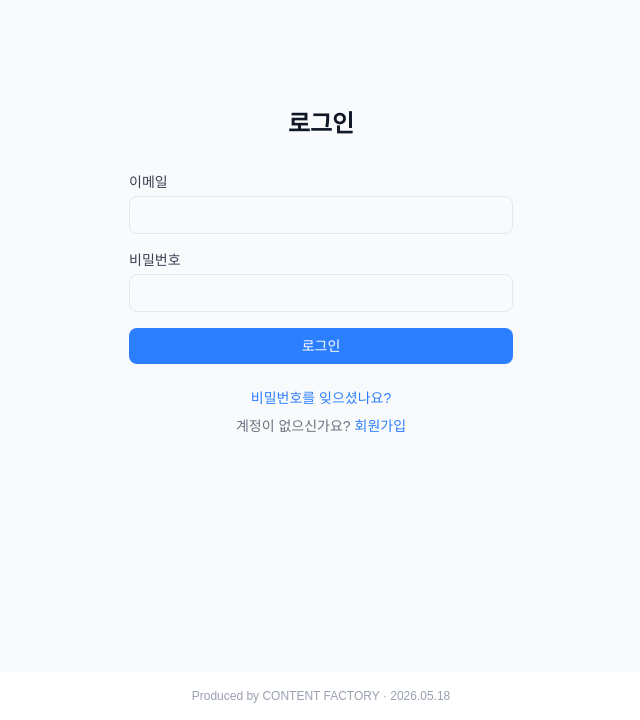
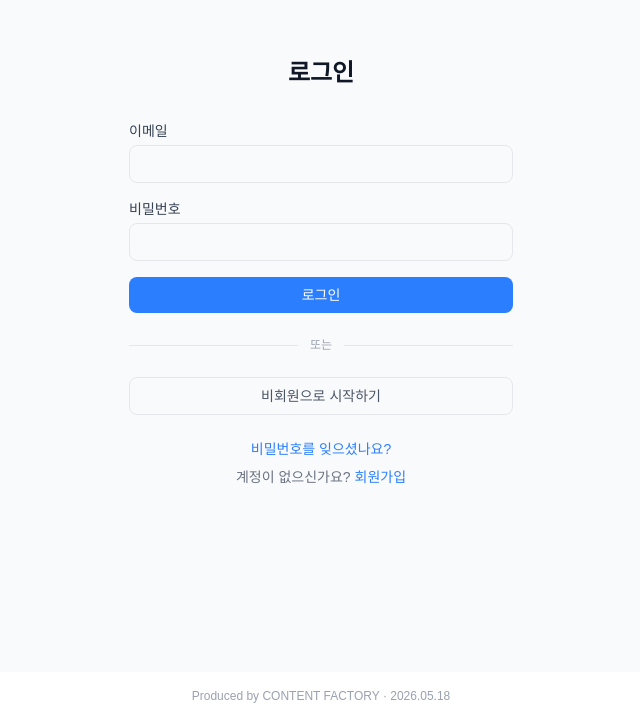
Before and after one commit to hp22000150-ai/my-todo-app, a Next.js app: page /login in a window 1280 px wide. Shown: the part 128-848 px from the top of the page, without its empty margins (319-959 px from the left). Built offline with nearby package versions, Linux system fonts and the light colour scheme.

Commit message:
feat: 비회원 로그인 기능 추가

```diff
--- a/app/auth/actions.ts
+++ b/app/auth/actions.ts
@@ -89,6 +89,13 @@ export async function updatePassword(
   redirect("/");
 }
 
+export async function guestLogin(): Promise<AuthState> {
+  const supabase = await createClient();
+  const { error } = await supabase.auth.signInAnonymously();
+  if (error) return { error: "비회원 로그인 중 오류가 발생했습니다." };
+  redirect("/");
+}
+
 export async function logout() {
   const supabase = await createClient();
   await supabase.auth.signOut();
--- a/app/login/page.tsx
+++ b/app/login/page.tsx
@@ -1,11 +1,12 @@
 "use client";
 
-import { useActionState } from "react";
+import { useActionState, useTransition } from "react";
 import Link from "next/link";
-import { login } from "@/app/auth/actions";
+import { login, guestLogin } from "@/app/auth/actions";
 
 export default function LoginPage() {
   const [state, action, pending] = useActionState(login, undefined);
+  const [guestPending, startGuestTransition] = useTransition();
 
   return (
     <main className="flex min-h-screen items-center justify-center bg-gray-50 px-4 dark:bg-gray-900">
@@ -64,6 +65,21 @@ export default function LoginPage() {
           </button>
         </form>
 
+        <div className="relative my-6 flex items-center">
+          <div className="flex-1 border-t border-gray-200 dark:border-gray-700" />
+          <span className="mx-3 text-xs text-gray-400 dark:text-gray-600">또는</span>
+          <div className="flex-1 border-t border-gray-200 dark:border-gray-700" />
+        </div>
+
+        <button
+          type="button"
+          disabled={guestPending}
+          onClick={() => startGuestTransition(() => guestLogin())}
+          className="w-full rounded-lg border border-gray-200 py-2 text-sm font-medium text-gray-600 transition-colors hover:bg-gray-50 active:bg-gray-100 disabled:opacity-60 dark:border-gray-700 dark:text-gray-300 dark:hover:bg-gray-800"
+        >
+          {guestPending ? "입장 중..." : "비회원으로 시작하기"}
+        </button>
+
         <div className="mt-6 space-y-2 text-center text-sm text-gray-500 dark:text-gray-400">
           <p>
             <Link href="/forgot-password" className="font-medium text-blue-500 hover:underline">
--- a/app/page.tsx
+++ b/app/page.tsx
@@ -73,7 +73,7 @@ export default async function Home({
           <div className="flex items-center gap-3">
             <ThemeToggle />
             <span className="text-sm text-gray-500 dark:text-gray-400">
-              {user?.email?.split("@")[0]}
+              {user?.is_anonymous ? "비회원" : user?.email?.split("@")[0]}
             </span>
             <form action={logout}>
               <button
```
